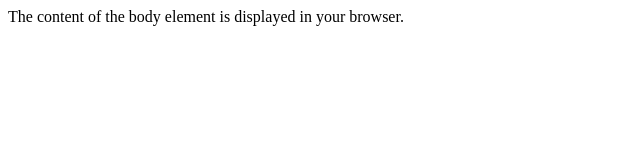
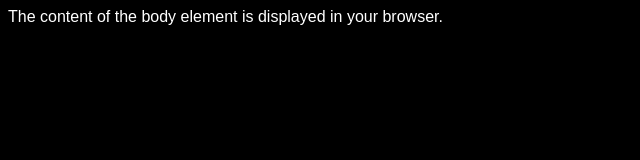
Before and after one commit to dibesfer/blackwebpage, a plain HTML site: page index.html in a window 1280 px wide. Shown: the whole page, without its empty margins (0-640 px from the left). Drawn offline with Linux system fonts and the light colour scheme.

Commit message:
Update index.html

```diff
--- a/index.html
+++ b/index.html
@@ -1,9 +1,27 @@
 <!DOCTYPE html>
 <html>
+
 <head>
+
+<meta name="viewport" content="width=device-width, initial-scale=1.0, user-scalable='no'">
+<meta charset="utf-8">
+  <title>Dibesfer</title>
+  <meta name="description" content="Dibesfer Github Page. Developer Illustrator Writer">
+  <meta name="keywords" content="HTML, CSS, JavaScript">
+  <meta name="author" content="Dibesfer">
 <style>
+
+body {
+
+	background-color: black;
+    color: white;
+	font-family: arial;
+}
+
 </style>
 </head>
+
+
 <body>
 The content of the body element is displayed in your browser.
 </body>
```
